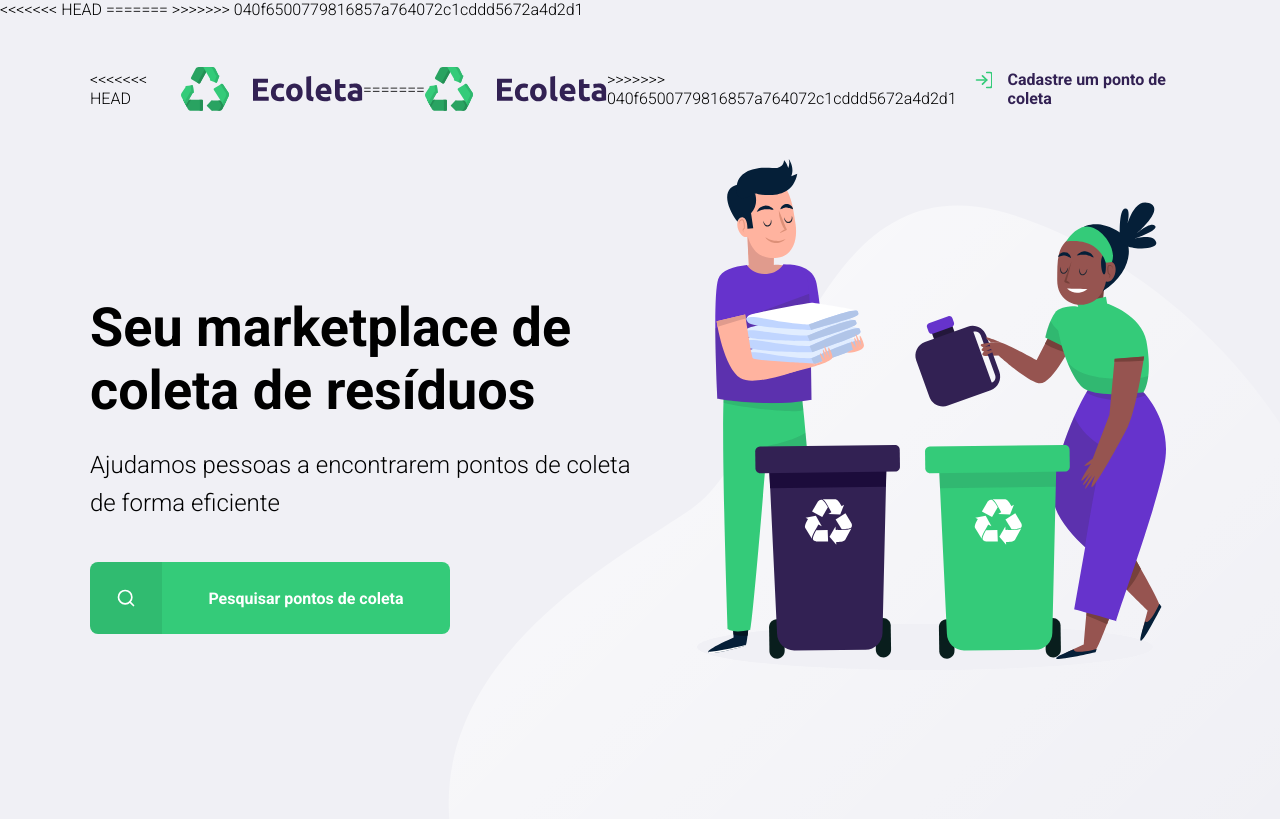
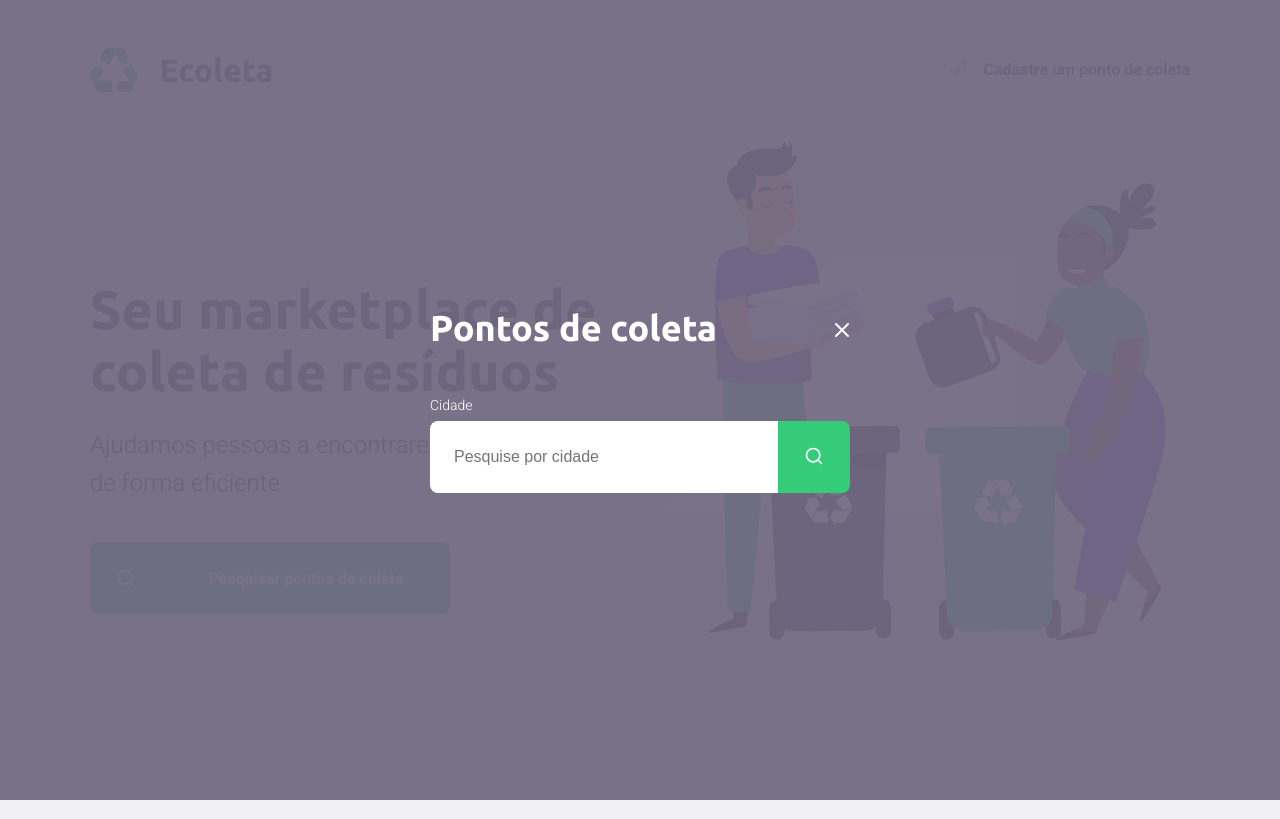
Before and after one commit to derickcjesus/ecoleta, a plain HTML site: page index.html in a window 1280 px wide. Both pictures are taken after a click on the link "Pesquisar pontos de coleta". Drawn offline with Linux system fonts and the light colour scheme.

Commit message:
tela pesquisar pontos de coleta

```diff
--- a/index.html
+++ b/index.html
@@ -7,25 +7,19 @@
 
     <link href="https://fonts.googleapis.com/css2?family=Roboto:wght@300;700&family=Ubuntu:wght@700&display=swap" rel="stylesheet">
 
-<<<<<<< HEAD
+    <link rel="stylesheet" href="styles/home.css">
     <link rel="stylesheet" href="styles/main.css">
-    <link rel="stylesheet" href="styles/home.css">
+    <link rel="stylesheet" href="styles/modal.css">
+
+
     <link rel="stylesheet" href="styles/responsive.css">
-
-=======
-    <link rel="stylesheet" href="/styles/main.css">
->>>>>>> 040f6500779816857a764072c1cddd5672a4d2d1
 </head>
 <body>
 
     <div id="page-home">
         <div class="content">
             <header>
-<<<<<<< HEAD
                 <img src="./icones/logo.svg" alt="logomarca">
-=======
-                <img src="/icones/logo.svg" alt="logomarca">
->>>>>>> 040f6500779816857a764072c1cddd5672a4d2d1
                 <a href="#">
                     <span></span>Cadastre um ponto de coleta
                 </a>
@@ -43,5 +37,26 @@
         </div>
     </div>
 
+
+    <div id="modal" class="hide">
+        <div class="content">
+            <div class="header">
+                <h1>Pontos de coleta</h1>
+
+                <a href="#">Fechar</a>
+            </div>
+            <form>
+                <label for="search">Cidade</label>
+                <div class="search field">
+                    <input type="text" name="search" placeholder="Pesquise por cidade">
+                    <button>
+                        <img src="icones/search.svg">
+                    </button>
+                </div>
+            </form>
+        </div>
+    </div>
+
+    <script src="/scripts/index.js"></script>
 </body>
 </html>
--- a/scripts/create-point.js
+++ b/scripts/create-point.js
@@ -85,7 +85,5 @@ function handleSelectedItem(event){
         selectedItems.push(itemId)
     }
 
-    console.log(selectedItems)
-
     collectItems.value = selectedItems
 }
--- /dev/null
+++ b/scripts/index.js
@@ -0,0 +1,11 @@
+const buttonSearch = document.querySelector("#page-home main a")
+const modal = document.querySelector("#modal")
+const close = document.querySelector(".content .header a")
+
+buttonSearch.addEventListener("click", () => {
+    modal.classList.remove("hide")
+})
+
+close.addEventListener("click", () => {
+    modal.classList.add("hide")
+})
--- a/styles/home.css
+++ b/styles/home.css
@@ -29,7 +29,7 @@
 #page-home header a span {
     display: flex;
     margin-right: 16px;
-    background-image: url('../icones/log-in.svg');
+    background-image: url(".../icones/log-in.svg");
     height: 20px;
     width: 20px;
 }
@@ -84,7 +84,7 @@
 
 #page-home main a span::after {
     content: "";
-    background-image: url('../icones/search.svg');
+    background-image: url("../icones/search.svg");
     width: 20px;
     height: 20px;
 }
--- a/styles/main.css
+++ b/styles/main.css
@@ -1,15 +1,13 @@
 * {
     margin: 0;
     padding: 0;
-<<<<<<< HEAD
     box-sizing: border-box;
-=======
->>>>>>> 040f6500779816857a764072c1cddd5672a4d2d1
 }
 
 :root {
     --title-color: #322153;
-    --primary-color: #34cb79
+    --primary-color: #34cb79;
+    --second-color: #f0f0f5;
 }
 
 html {
@@ -24,22 +22,15 @@ a {
     text-decoration: none;
 }
 
-<<<<<<< HEAD
 li {
     list-style: none;
 }
 
-=======
->>>>>>> 040f6500779816857a764072c1cddd5672a4d2d1
 h1, h2, h3, h4, h5, h6 {
     font-family: 'Ubuntu', sans-serif;
     color: var(--title-color);
 }
 
-<<<<<<< HEAD
-
-
-=======
 #page-home {
     height: 100vh;
     background: url('../icones/home-background.svg') no-repeat;
@@ -157,4 +148,3 @@ h1, h2, h3, h4, h5, h6 {
         align-items: center;
     }
 }
->>>>>>> 040f6500779816857a764072c1cddd5672a4d2d1
--- /dev/null
+++ b/styles/modal.css
@@ -0,0 +1,76 @@
+#modal {
+	/*a cor fica alfa entre 00 e ff, vem logo após o 14*/
+	background-color: #726980ef;
+	height: 100vh;
+	width: 100vw;
+	position: fixed;
+	top: 0;
+	display: flex;
+	justify-content: center;
+	align-items: center;
+	transition: 400ms;
+}
+
+#modal.hide {
+	display: none;
+}
+
+#modal .content {
+	color: white;
+	width: 420px;
+}
+
+#modal .header {
+	display: flex;
+	justify-content: space-between;
+	align-items: center;
+	margin-bottom: 48px;
+}
+
+#modal .header a {
+	background-image: url("../icones/x.svg");
+	height: 20px;
+	width: 20px;
+	display: flex;
+	font-size: 0.01px;
+}
+
+#modal .header h1 {
+	font-size: 36px;
+	line-height: 42px;
+	color: white;
+}
+
+#modal form label{
+	font-size: 14px;
+	line-height: 16px;
+	display: block;
+	margin-bottom: 8px;
+}
+
+#modal form .field {
+	display: flex;
+}
+
+#modal form input {
+	/*pega todo o espaço que sobra*/
+	flex: 1;
+	background-origin: var(--second-color);
+	border-radius: 8px 0 0 8px;
+	border: 0;
+	padding: 16px 24px;
+	font-size: 16px;
+	color: #6c6c80;
+}
+
+#modal form button {
+	height: 72px;
+	width: 72px;
+	background-color: var(--primary-color);
+	border-radius: 0 8px 8px 0;
+	border: 0;
+}
+
+#modal form button:hover {
+	background-color: #2fb85e;
+}
```
Also changed, not shown: create-point.html (+1 -1 lines).
